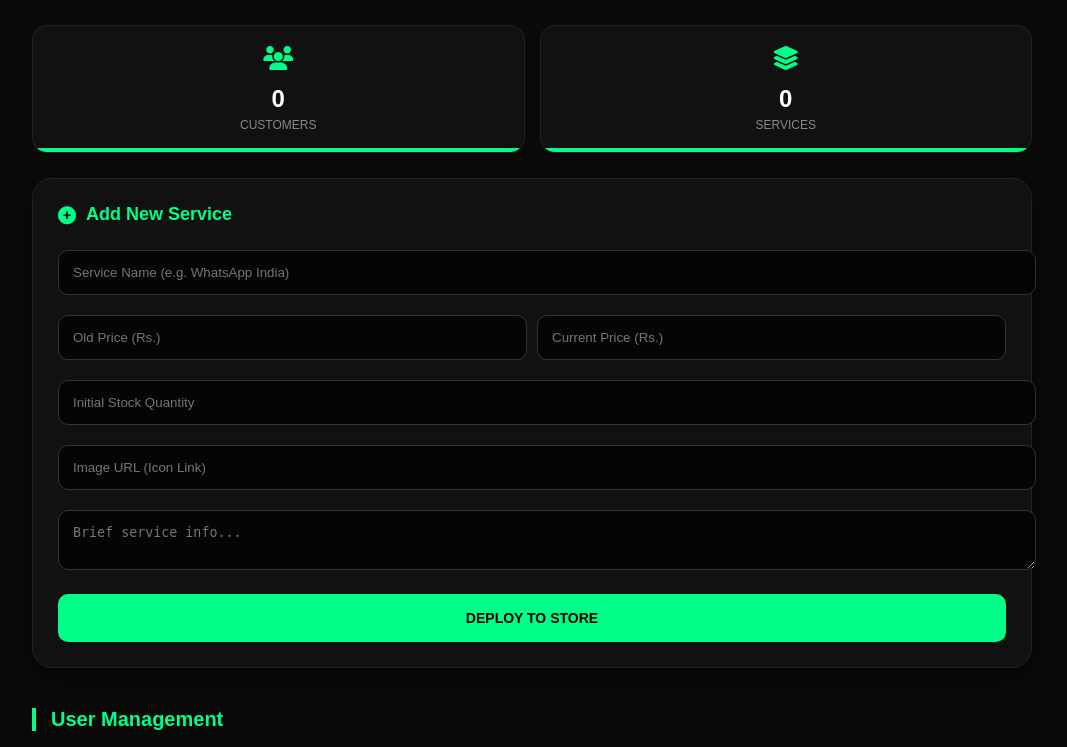
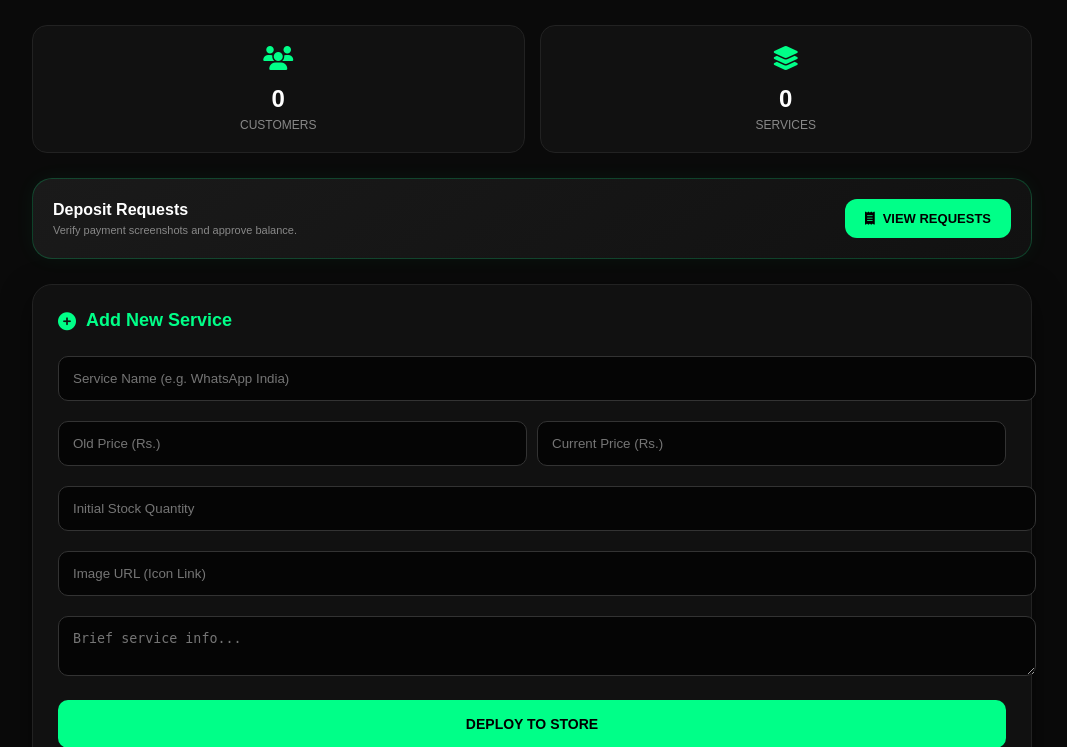
Before and after one commit to syedashariblaptop-hassan/asharib-otp-store, a Flask app: page /admin in a window 1280 px wide. Shown: the part 67-814 px from the top of the page, without its empty margins (108-1175 px from the left). Run offline with Flask 3, Linux system fonts and the light colour scheme; the visitor is signed in with stand-in values (Sample User, id 1); data that the repository does not hold is empty; some libraries are stand-ins or nearby versions.

Commit message:
Update admin.html

```diff
--- a/templates/admin.html
+++ b/templates/admin.html
@@ -15,44 +15,68 @@
         /* Stats Section */
         .stats-grid { display: grid; grid-template-columns: repeat(2, 1fr); gap: 15px; margin-bottom: 25px; }
         .stat-card { background: #111; padding: 20px; border-radius: 15px; border: 1px solid #222; text-align: center; position: relative; overflow: hidden; }
-        .stat-card::after { content: ''; position: absolute; bottom: 0; left: 0; width: 100%; height: 4px; background: #00ff88; }
         .stat-card i { color: #00ff88; font-size: 24px; margin-bottom: 10px; }
         .stat-card h3 { margin: 5px 0; font-size: 24px; font-weight: 800; }
         .stat-card p { margin: 0; font-size: 12px; color: #888; text-transform: uppercase; }
+
+        /* NEW: Deposit Management Card */
+        .deposit-management-box {
+            background: linear-gradient(145deg, #1a1a1a, #111);
+            padding: 20px;
+            border-radius: 20px;
+            border: 1px solid #00ff8833;
+            margin-bottom: 25px;
+            display: flex;
+            justify-content: space-between;
+            align-items: center;
+            box-shadow: 0 0 20px rgba(0,255,136,0.05);
+        }
+        .deposit-btn {
+            background: #00ff88;
+            color: black;
+            text-decoration: none;
+            padding: 12px 20px;
+            border-radius: 12px;
+            font-weight: bold;
+            font-size: 13px;
+            display: flex;
+            align-items: center;
+            gap: 8px;
+            transition: 0.3s;
+        }
+        .deposit-btn:hover { background: white; transform: scale(1.05); }
+        .pending-badge {
+            background: #ff4444;
+            color: white;
+            padding: 2px 8px;
+            border-radius: 50px;
+            font-size: 10px;
+            margin-left: 5px;
+        }
 
         /* Box Styling */
         .box { background: #111; padding: 25px; border-radius: 20px; border: 1px solid #222; box-shadow: 0 10px 30px rgba(0,0,0,0.5); margin-bottom: 35px; }
         h2 { color: #00ff88; margin-top: 0; font-size: 18px; display: flex; align-items: center; gap: 10px; }
 
-        input, textarea { width: 100%; padding: 14px; margin: 10px 0; background: #050505; color: #fff; border: 1px solid #333; border-radius: 10px; outline: none; transition: 0.3s; }
-        input:focus { border-color: #00ff88; box-shadow: 0 0 10px rgba(0, 255, 136, 0.1); }
+        input, textarea { width: 100%; padding: 14px; margin: 10px 0; background: #050505; color: #fff; border: 1px solid #333; border-radius: 10px; outline: none; }
 
         .price-row { display: flex; gap: 10px; }
         .btn-upload { width: 100%; padding: 16px; background: #00ff88; color: black; border: none; border-radius: 10px; font-weight: 800; cursor: pointer; transition: 0.3s; font-size: 14px; text-transform: uppercase; margin-top: 10px; }
-        .btn-upload:hover { background: #fff; transform: translateY(-2px); }
 
         /* User Table */
         .section-title { color: #00ff88; border-left: 4px solid #00ff88; padding-left: 15px; margin: 40px 0 20px 0; font-size: 20px; font-weight: 700; }
         .table-responsive { width: 100%; overflow-x: auto; background: #111; border-radius: 15px; border: 1px solid #222; }
         .user-table { width: 100%; border-collapse: collapse; min-width: 700px; }
         .user-table th { background: #1a1a1a; color: #00ff88; padding: 15px; text-align: left; font-size: 12px; text-transform: uppercase; }
-        .user-table td { padding: 15px; border-bottom: 1px solid #222; font-size: 14px; vertical-align: middle; }
+        .user-table td { padding: 15px; border-bottom: 1px solid #222; font-size: 14px; }
 
         .balance-badge { background: rgba(0, 255, 136, 0.1); color: #00ff88; padding: 5px 10px; border-radius: 8px; font-weight: bold; border: 1px solid rgba(0, 255, 136, 0.2); }
-        .edit-balance { color: #aaa; cursor: pointer; margin-left: 5px; transition: 0.2s; }
-        .edit-balance:hover { color: #fff; }
 
-        /* Action Buttons */
-        .block-btn { padding: 8px 12px; border-radius: 8px; font-weight: bold; cursor: pointer; color: white; text-decoration: none; font-size: 11px; transition: 0.3s; }
-        .remove-user-btn { padding: 8px 12px; border-radius: 8px; background: #ff4444; color: white; text-decoration: none; font-size: 11px; font-weight: bold; margin-left: 5px; transition: 0.3s; }
-        .block-btn:hover, .remove-user-btn:hover { opacity: 0.8; transform: scale(1.05); }
+        .block-btn { padding: 8px 12px; border-radius: 8px; font-weight: bold; cursor: pointer; color: white; text-decoration: none; font-size: 11px; }
+        .remove-user-btn { padding: 8px 12px; border-radius: 8px; background: #ff4444; color: white; text-decoration: none; font-size: 11px; }
 
-        /* Manage Products */
-        .item-card { background: #111; padding: 15px 20px; border-radius: 15px; display: flex; justify-content: space-between; align-items: center; margin-bottom: 12px; border: 1px solid #222; transition: 0.3s; }
-        .item-card:hover { border-color: #00ff88; background: #161616; }
-        .item-card strong { font-size: 15px; color: #fff; }
-
-        .swal2-popup { background: #111 !important; color: #fff !important; border-radius: 20px !important; border: 1px solid #333 !important; }
+        .item-card { background: #111; padding: 15px 20px; border-radius: 15px; display: flex; justify-content: space-between; align-items: center; margin-bottom: 12px; border: 1px solid #222; }
+        .swal2-popup { background: #111 !important; color: #fff !important; border-radius: 20px !important; }
     </style>
 </head>
 <body>
@@ -76,6 +100,20 @@
             <h3>{{ products|length }}</h3>
             <p>Services</p>
         </div>
+    </div>
+
+    <div class="deposit-management-box">
+        <div>
+            <h3 style="margin: 0; font-size: 16px;">Deposit Requests</h3>
+            <p style="margin: 5px 0 0 0; font-size: 11px; color: #888;">Verify payment screenshots and approve balance.</p>
+        </div>
+        <a href="/admin/deposits" class="deposit-btn">
+            <i class="fas fa-receipt"></i> VIEW REQUESTS
+            {% set pending_count = requests|selectattr('status', 'equalto', 'Pending')|list|length %}
+            {% if pending_count > 0 %}
+                <span class="pending-badge">{{ pending_count }}</span>
+            {% endif %}
+        </a>
     </div>
 
     <div class="box">
@@ -113,7 +151,7 @@
                     </td>
                     <td>
                         <span class="balance-badge">Rs. {{ u.balance if u.balance else '0' }}</span>
-                        <i class="fas fa-edit edit-balance" title="Update Balance" onclick="updateBalance('{{ u.id }}', '{{ u.username }}')"></i>
+                        <i class="fas fa-edit edit-balance" style="color:#555; cursor:pointer; margin-left:5px;" onclick="updateBalance('{{ u.id }}', '{{ u.username }}')"></i>
                     </td>
                     <td>
                         {% if u.is_blocked %}
@@ -168,11 +206,7 @@
             color: '#fff',
             confirmButtonColor: '#00ff88'
         });
-
-        if (amount) {
-            // Yahan hum API call karenge balance update ke liye
-            window.location.href = `/admin/update_balance/${userId}/${amount}`;
-        }
+        if (amount) { window.location.href = `/admin/update_balance/${userId}/${amount}`; }
     }
 </script>
 
```
